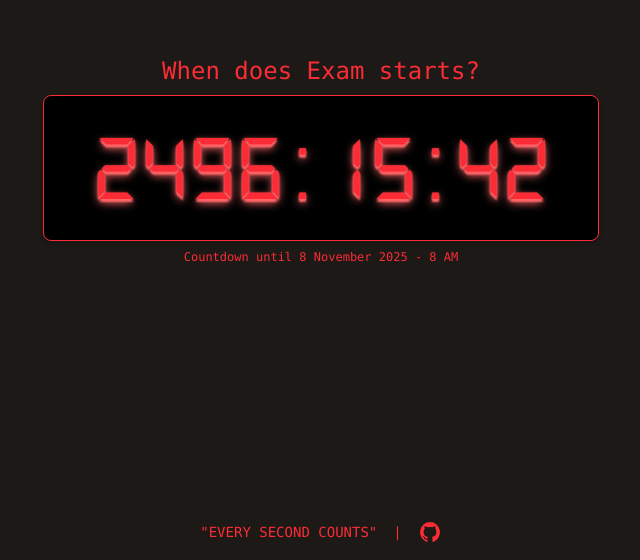
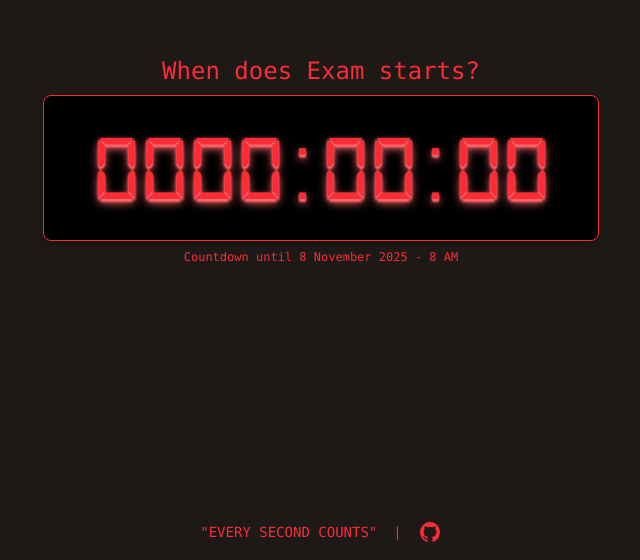
Before and after one commit to rajariandhana/countdown, a React (Vite) app: page / in a window 1280 px wide. Shown: the part 240-800 px from the top of the page, without its empty margins (319-959 px from the left). Built offline with nearby package versions, Linux system fonts and the light colour scheme.

Commit message:
recalculate every second

```diff
--- a/src/App.jsx
+++ b/src/App.jsx
@@ -26,6 +26,7 @@ const untils = [
     label:"Exam starts",
     timeText:"8 November 2025 - 8 AM",
     time:new Date("2025-11-08T08:00:00")
+    // time:new Date("2025-07-28T08:00:00")
   },
   {
     key:'exam-end',
@@ -42,31 +43,11 @@ function App() {
   const [time,setTime] = useState({hours:0, minutes:0, seconds:0})
 
   useEffect(()=>{
-    const {hours,minutes,seconds} = getTimeLeft(targetTime);
-    setTime({hours, minutes, seconds})
-  },[targetTime])
-
-  useEffect(()=>{
     const worker = new Worker('/ticker-worker.js');
     worker.postMessage('start');
     worker.onmessage=()=>{
-      setTime(prev=>{
-        let {hours,minutes,seconds}=prev;
-        if(hours===0 && minutes===0 && seconds===0){
-          worker.postMessage('stop');
-          return prev
-        }
-        if(seconds>0){
-          return {...prev, seconds:seconds-1}
-        }
-        if(minutes>0){
-          return {hours, minutes:minutes-1, seconds:59}
-        }
-        if(hours>0){
-          return {hours:hours-1, minutes:59, seconds:59}
-        }
-        return prev
-      })
+      const {hours,minutes,seconds} = getTimeLeft(targetTime);
+      setTime({hours, minutes, seconds})
     }
     return ()=>{
       worker.postMessage('stop');
@@ -111,6 +92,7 @@ function App() {
     <>
       <h1 className='text-md md:text-2xl text-red-500'>
         When does {until.label}?
+        {/* {new Date(Date.now()).toString()} */}
       </h1>
       <div className='bg-black rounded-lg shadow-md px-4 md:px-12 py-4 md:py-6
         text-6xl md:text-8xl
```
